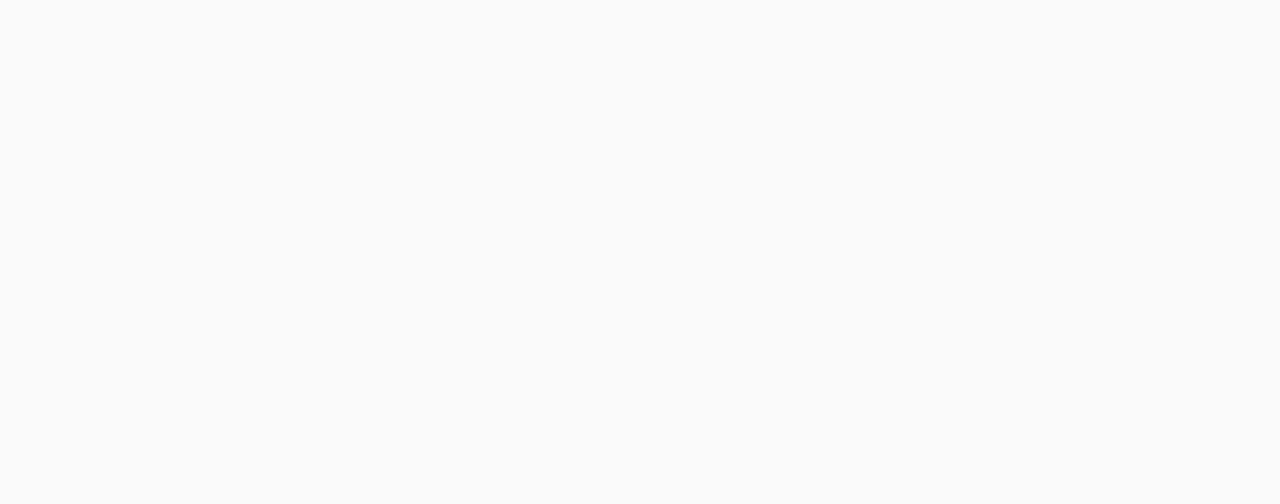
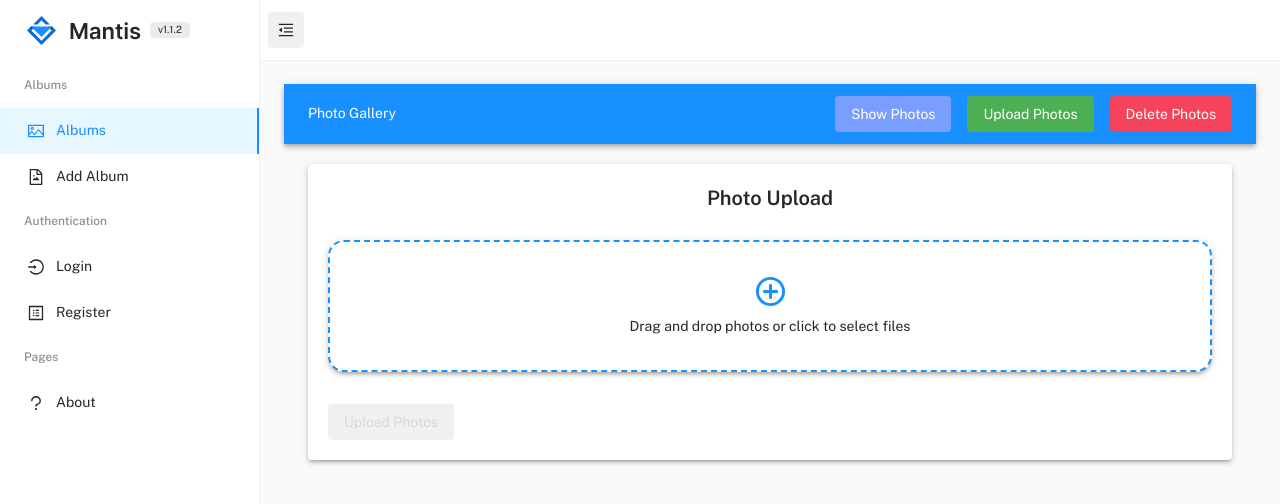
Before and after one commit to Ethaziel/SpringRestDemoFrontend, a React (Create React App) app: page /album/upload in a window 1280 px wide. Before the commit this address had no page. Shown: the top 504 px of the page. Built offline with nearby package versions, Linux system fonts and the light colour scheme.

Commit message:
Added photo upload feature

```diff
--- a/package.json
+++ b/package.json
@@ -9,6 +9,7 @@
     "@emotion/cache": "^11.10.3",
     "@emotion/react": "^11.10.4",
     "@emotion/styled": "^11.10.4",
+    "@mui/icons-material": "^5.15.2",
     "@mui/lab": "^5.0.0-alpha.100",
     "@mui/material": "^5.10.6",
     "@mui/styles": "^5.15.2",
@@ -29,6 +30,7 @@
     "react-device-detect": "^2.2.2",
     "react-dom": "^18.2.0",
     "react-draggable": "^4.4.5",
+    "react-dropzone": "^14.2.3",
     "react-element-to-jsx-string": "^15.0.0",
     "react-number-format": "^4.9.4",
     "react-perfect-scrollbar": "^1.5.8",
--- /dev/null
+++ b/src/pages/albums/albumUpload.js
@@ -0,0 +1,125 @@
+import React, { useState } from 'react';
+import axios from 'axios';
+import Header from './albums/header';
+import { Box, Button, CircularProgress, Container, Grid, Paper, Typography, IconButton } from '@mui/material';
+import { makeStyles } from '@mui/styles';
+import { AddCircleOutline, Close } from '@mui/icons-material';
+import { useDropzone } from 'react-dropzone';
+import { useNavigate, useLocation } from 'react-router-dom';
+
+const useStyles = makeStyles((theme) => ({
+  dropzoneContainer: {
+    border: `2px dashed ${theme.palette.primary.main}`,
+    borderRadius: theme.spacing(2),
+    padding: theme.spacing(4),
+    textAlign: 'center',
+    cursor: 'pointer'
+  },
+  uploadedFile: {
+    display: 'flex',
+    alignItems: 'center',
+    justifyContent: 'space-between',
+    padding: theme.spacing(2),
+    marginTop: theme.spacing(2),
+    border: `1px solid ${theme.palette.secondary.main}`,
+    borderRadius: theme.spacing(1)
+  }
+}));
+
+const FileUploadPage = () => {
+  const classes = useStyles();
+  const [files, setFiles] = useState([]);
+  const navigate = useNavigate();
+  const [processing, setProcessing] = useState(false);
+  const location = useLocation();
+  const queryParams = new URLSearchParams(location.search);
+  const id = queryParams.get('id');
+
+  const onDrop = (acceptedFiles) => {
+    setFiles((prevFiles) => [...prevFiles, ...acceptedFiles]);
+  };
+
+  const { getRootProps, getInputProps } = useDropzone({ onDrop });
+
+  const removeFile = (index) => {
+    setFiles((prevFiles) => prevFiles.filter((_, i) => i !== index));
+  };
+
+  const handleUpload = async () => {
+    try {
+      setProcessing(true);
+      const formData = new FormData();
+      files.forEach((file) => {
+        formData.append('files', file);
+      });
+
+      const token = localStorage.getItem('token');
+      const response = await axios.post('/albums/' + id + '/upload-photos', formData, {
+        headers: {
+          'Content-Type': 'multipart/form-data',
+          Authorization: `Bearer ${token}`
+        }
+      });
+
+      console.log('Upload successful:', response.data);
+      setFiles([]);
+      navigate('/album/show?id=' + id);
+    } catch (error) {
+      console.error('Error uploading files:', error.message);
+    } finally {
+      setProcessing(false); // Reset loading state regardless of success or failure
+    }
+  };
+
+  return (
+    <div>
+      <Header />
+      <Container>
+        <Paper elevation={3} style={{ padding: '20px', marginTop: '20px' }}>
+          <Grid container spacing={2}>
+            <Grid item xs={12}>
+              <Typography variant="h4" align="center" gutterBottom>
+                Photo Upload
+              </Typography>
+            </Grid>
+            <Grid item xs={12} {...getRootProps()}>
+              <input {...getInputProps()} />
+              <Paper elevation={3} className={classes.dropzoneContainer}>
+                <AddCircleOutline fontSize="large" color="primary" />
+                <Typography variant="h6">Drag and drop photos or click to select files</Typography>
+              </Paper>
+            </Grid>
+            <Grid item xs={12}>
+              <Box>
+                {files.map((file, index) => (
+                  <Paper key={index} elevation={3} className={classes.uploadedFile}>
+                    <Typography>{file.name}</Typography>
+                    <IconButton onClick={() => removeFile(index)} color="secondary">
+                      <Close />
+                    </IconButton>
+                  </Paper>
+                ))}
+              </Box>
+            </Grid>
+            <Grid item xs={12}>
+              {processing ? (
+                <Box textAlign="center">
+                  <CircularProgress />
+                  <Typography variant="body2" color="textSecondary" marginTop="10px">
+                    Uploading...
+                  </Typography>
+                </Box>
+              ) : (
+                <Button variant="contained" color="primary" onClick={handleUpload} disabled={files.length === 0}>
+                  Upload Photos
+                </Button>
+              )}
+            </Grid>
+          </Grid>
+        </Paper>
+      </Container>
+    </div>
+  );
+};
+
+export default FileUploadPage;
--- a/src/routes/MainRoutes.js
+++ b/src/routes/MainRoutes.js
@@ -9,6 +9,7 @@
 const AboutPage = Loadable(lazy(() => import('pages/staticPages/about')));
 const AlbumAddPage = Loadable(lazy(() => import('pages/albums/albumAdd')));
 const AlbumShowPage = Loadable(lazy(() => import('pages/albums/albumShow')));
+const AlbumUploadPage = Loadable(lazy(() => import('pages/albums/albumUpload')));
 
 
 // ==============================|| MAIN ROUTING ||============================== //
@@ -32,6 +33,10 @@
     {
       path: '/album/show',
       element: <AlbumShowPage/>
+    },
+    {
+      path: '/album/upload',
+      element: <AlbumUploadPage/>
     }
 
   ]
```
Also changed, not shown: 2 other files (tests, documents, lock files or other folders).
